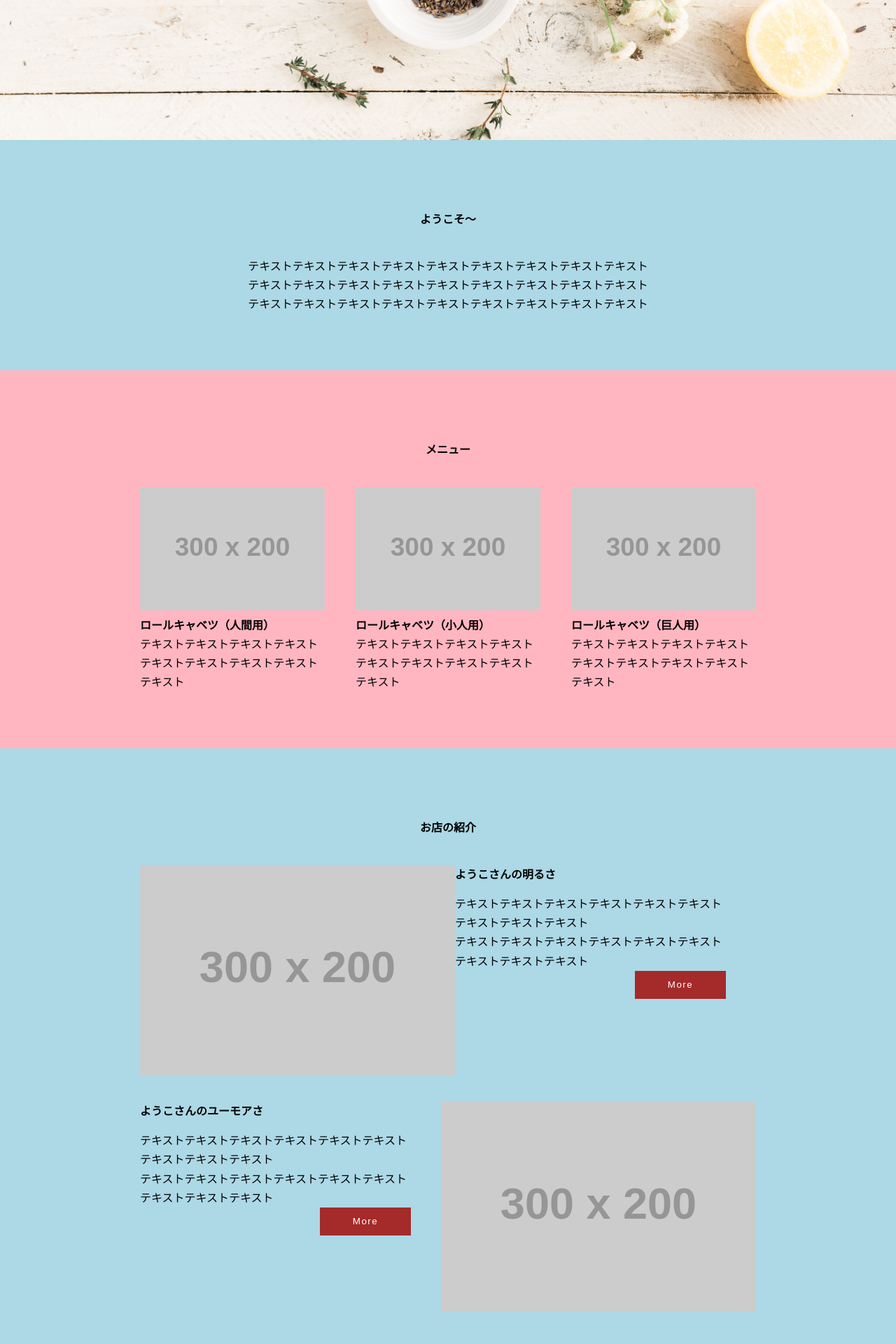
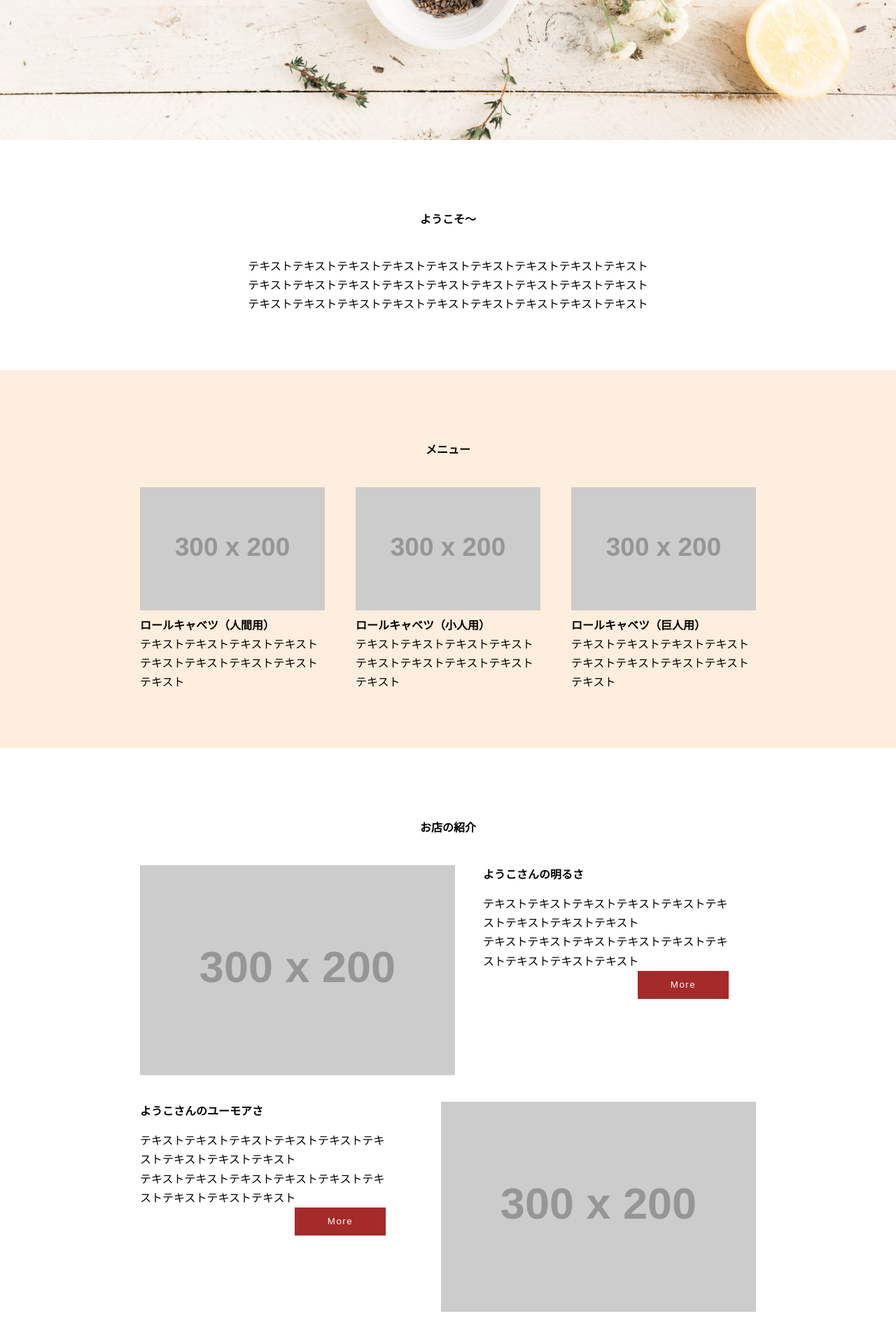
Before and after one commit to hinakot1228/kitchen, a PHP site: page / in a window 1280 px wide. Shown: the part 654-2574 px from the top of the page at 70% size. Run offline with PHP 8.4, Linux system fonts and the light colour scheme; grey boxes labelled with a size stand in for pictures from a placeholder-image service; some libraries are stand-ins or nearby versions.

Commit message:
first commit

```diff
--- a/css/style.css
+++ b/css/style.css
@@ -7,27 +7,27 @@
 } */
 
 .info-section {
-    background-color: lightblue;
+    background-color: white;
 }
 
 .menu-section {
-    background-color: lightpink;
+    background-color: #FFEEDD;
 }
 
 .feature-section {
-    background-color: lightblue;
+    background-color:white;
 }
 
 .news-section {
-    background-color: lightpink;
+    background-color: #FFEEDD;
 }
 
 .access-section {
-    background-color: lightblue;
+    background-color: white;
 }
 
 .footer {
-    background-color: lightpink;
+    background-color: brown;
 }
 /*--------------------------------
  タグ
@@ -102,6 +102,7 @@ a {
  .info-section
 ---------------------------------*/
 
+
 .info-bottom {
     display: flex;
     flex-direction: column;
@@ -138,11 +139,18 @@ a {
 .row {
     margin-bottom: 30px;
 }
+
 .row-reverse {
     flex-direction: row-reverse;
 }
 .feature-img img {
     height: 300px;
+}
+.feature-img1 {
+    padding-right: 40px;
+}
+.feature-img2 {
+    padding-left: 40px;
 }
 .feature-detail {
     width:100%;
@@ -208,4 +216,5 @@ button {
     display: flex;
     justify-content: center;
     align-items: center;
+    color: white;
 }
--- a/index.html
+++ b/index.html
@@ -6,6 +6,7 @@
     <title>キッチンようこ</title>
     <link rel="stylesheet" href="./css/style.css">
     <link rel="stylesheet" href="./css/reset.css">
+    <link href="https://use.fontawesome.com/releases/v5.6.1/css/all.css" rel="stylesheet">
 </head>
 <body>
     <div class="wrapper">
@@ -109,7 +110,7 @@
                     <div class="feature-items">
                         <div class="feature-item row">
                             <figure class="feature-img">
-                                <img src="https://placehold.jp/300x200.png" alt="">
+                                <img class="feature-img1" src="https://placehold.jp/300x200.png" alt="">
                             </figure>
                             <div class="feature-detail">
                                 <div class="feature-txt">
@@ -125,7 +126,7 @@
                         </div>
                         <div class="feature-item row-reverse">
                             <figure class="feature-img">
-                                <img src="https://placehold.jp/300x200.png" alt="">
+                                <img class="feature-img2" src="https://placehold.jp/300x200.png" alt="">
                             </figure>
                             <div class="feature-detail">
                                 <div class="feature-txt">
@@ -194,16 +195,16 @@
                                 </div>
                                 <div class="access-address">
                                     <p>〒000-0000</p>
-                                    <p>東京都××区××●丁目●番●号</p>
+                                    <p>福島県××市××●丁目●番●号</p>
                                     <p>TEL：03-0000-0000（代表）</p>
                                     <p>FAX：03-0000-0000</p>
                                 </div>
                                 <div class="access-icons">
                                     <ul class="access-list">
-                                        <li class="facebook"><a href=""><img src="" alt=""></a></li>
-                                        <li class="twitter"><a href=""><img src="" alt=""></a></li>
-                                        <li class="instagram"><a href=""><img src="" alt=""></a></li>
-                                        <li class="line"><a href=""><img src="" alt=""></a></li>
+                                        <li class="facebook"><a href=""><i class="fab fa-facebook-square"></i></a></li>
+                                        <li class="twitter"><a href=""><i class="fab fa-twitter-square"></i></a></li>
+                                        <!-- <li class="instagram"><a href=""><i class="fab fa-instagram-square"></i></a></li> -->
+                                        <li class="line"><a href=""><i class="fab fa-line"></i></a></li>
                                     </ul>
                                 </div>
                             </address>
```
